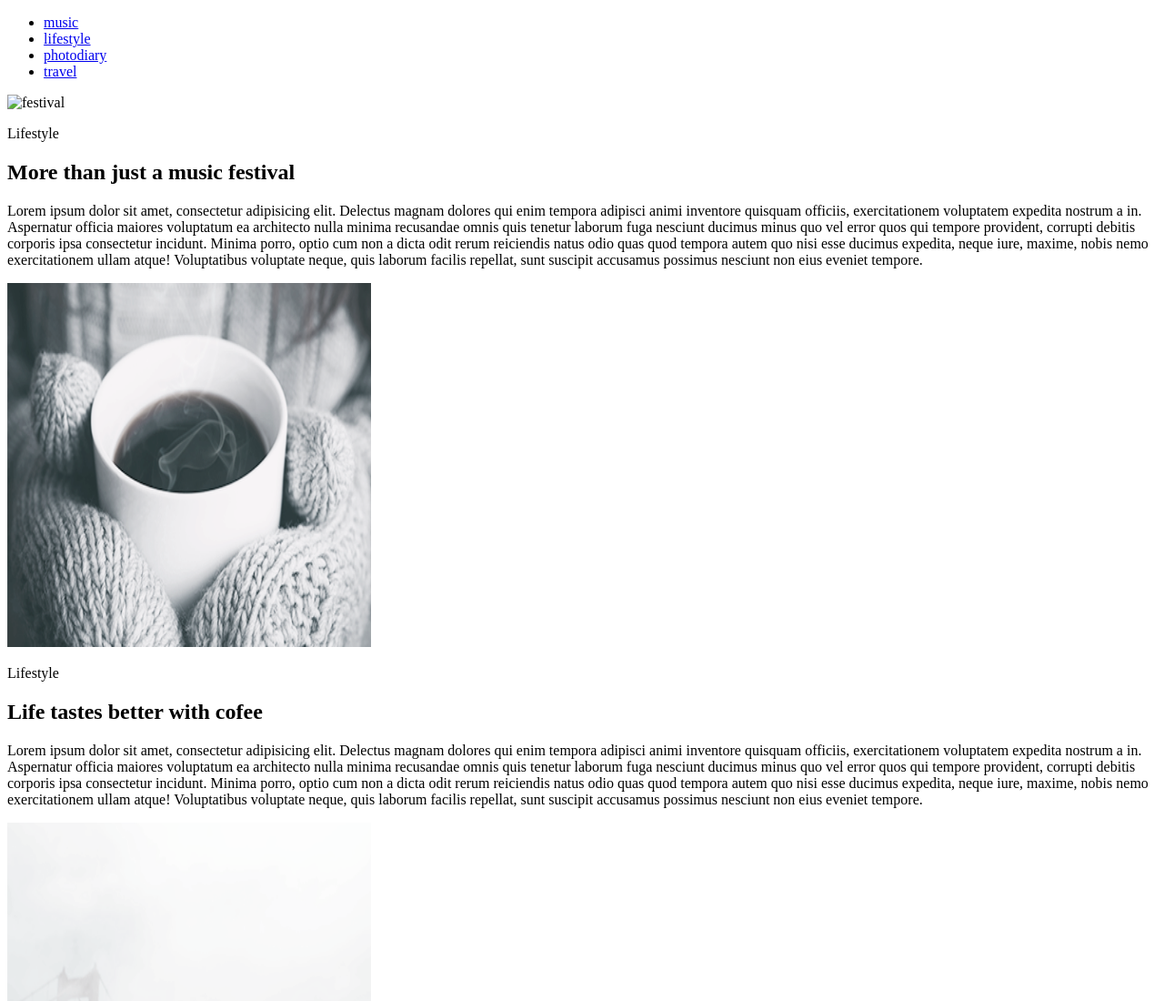
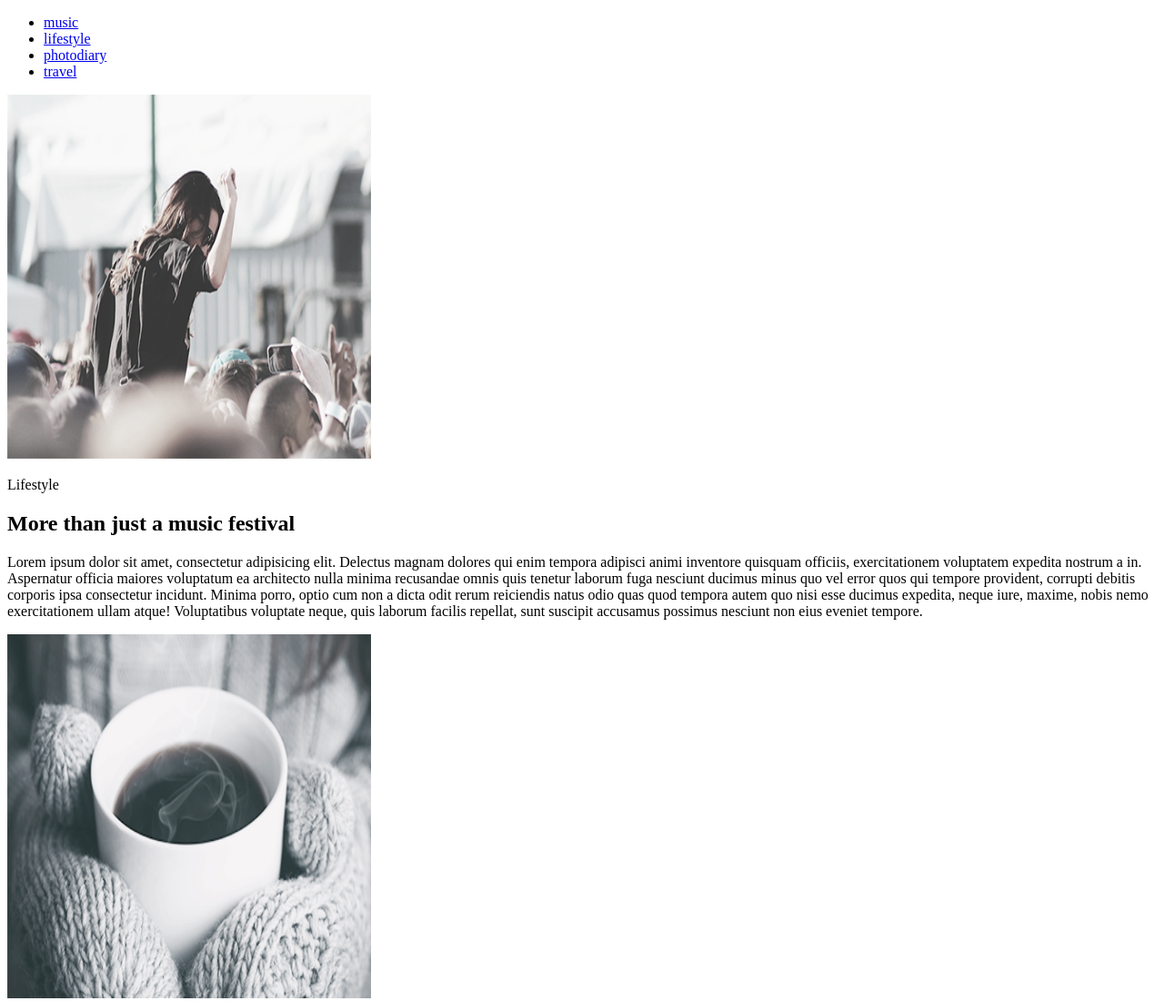
Before and after one commit to Segumo/goit-fe-course, a plain HTML site: page Module-1-2/index.html in a window 1280 px wide. Shown: the top 1100 px of the page at 91% size. Drawn offline with Linux system fonts and the light colour scheme; files whose address does not match are found by name.

Commit message:
Update index.html

```diff
--- a/Module-1-2/index.html
+++ b/Module-1-2/index.html
@@ -22,7 +22,7 @@
 	<main>
 		<section class="music" id="music">
 
-				<img src="IMG_20200216_162120_761.jpg" alt="festival" height="400px" width="400px">
+				<img src="https://github.com/Segumo/goit-fe-course/blob/master/Module-1-2/img/IMG_20200216_162120_761.jpg" alt="festival" height="400px" width="400px">
 			<p>Lifestyle</p>
 
 			<h2>More than just a music festival</h2>
```
